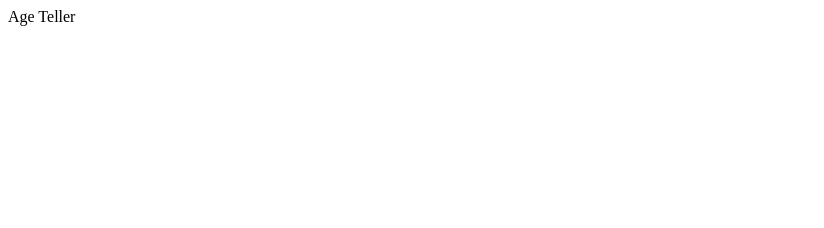
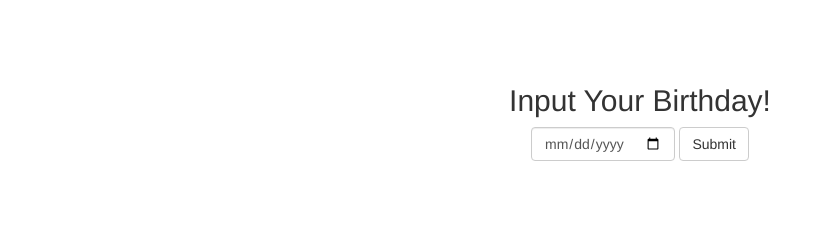
Before and after one commit to Abudu-Samuel/Age-Teller, a React app in the folder ageteller/: page / in a window 1280 px wide. Shown: the whole page, without its empty margins (0-824 px from the left). Built offline with nearby package versions, Linux system fonts and the light colour scheme.

Commit message:
add form input with states

```diff
--- a/ageteller/public/index.html
+++ b/ageteller/public/index.html
@@ -19,6 +19,7 @@
       work correctly both with client-side routing and a non-root public URL.
       Learn how to configure a non-root public URL by running `npm run build`.
     -->
+    <link rel="stylesheet" href="https://maxcdn.bootstrapcdn.com/bootstrap/3.3.7/css/bootstrap.min.css" integrity="sha384-BVYiiSIFeK1dGmJRAkycuHAHRg32OmUcww7on3RYdg4Va+PmSTsz/K68vbdEjh4u" crossorigin="anonymous">
     <title>React App</title>
   </head>
   <body>
--- /dev/null
+++ b/ageteller/src/components/App.css
@@ -0,0 +1,5 @@
+.App {
+  padding: 5%;
+  text-align: center;
+  font-size: 16px;
+}
--- /dev/null
+++ b/ageteller/src/components/App.js
@@ -0,0 +1,42 @@
+import React, {Component} from 'react';
+import { Form, FormControl, Button} from 'react-bootstrap';
+import './App.css'
+
+class App extends Component {
+  constructor() {
+    super();
+
+    this.state = {
+      newDate: ''
+    }
+  }
+
+  handleChange = (event) => {
+    this.setState({
+      newDate: event.target.value
+    })
+  }
+
+  handleSubmit = () => {
+    console.log(this.state);
+  }
+
+
+  render() {
+    return (
+      <div className="App">
+        <Form inline>
+          <h2>Input Your Birthday!</h2>
+          <FormControl type="date" onChange={this.handleChange}>
+          </FormControl>
+          {' '}
+          <Button onClick={this.handleSubmit}>
+            Submit
+          </Button>
+        </Form>
+      </div>
+    )
+  }
+}
+
+export default App;
--- a/ageteller/src/index.js
+++ b/ageteller/src/index.js
@@ -1,6 +1,7 @@
 import React from 'react';
 import ReactDom from 'react-dom';
+import App from './components/App';
 
 ReactDom.render(
-  <div>Age Teller</div>, document.getElementById('root')
+  <App />, document.getElementById('root')
 )
```
